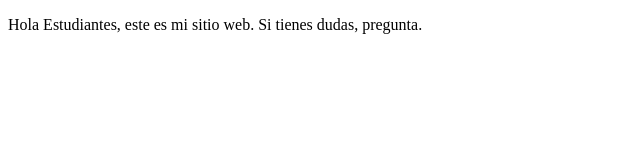
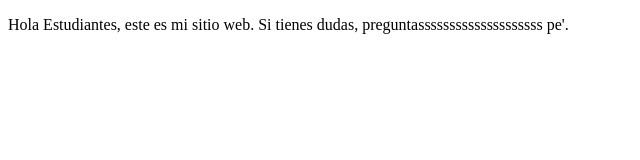
Before and after one commit to mtorresventura/ProjectodemoPreWork, a plain HTML site: page index.html in a window 1280 px wide. Shown: the whole page, without its empty margins (0-640 px from the left). Drawn offline with Linux system fonts and the light colour scheme.

Commit message:
Primer cambio de prueba

```diff
--- a/index.html
+++ b/index.html
@@ -9,7 +9,7 @@
 <body>
     <p>
         Hola Estudiantes, este es mi sitio web.
-        Si tienes dudas, pregunta.
+        Si tienes dudas, preguntassssssssssssssssssss pe'.
     </p>
 </body>
 </html>
```
